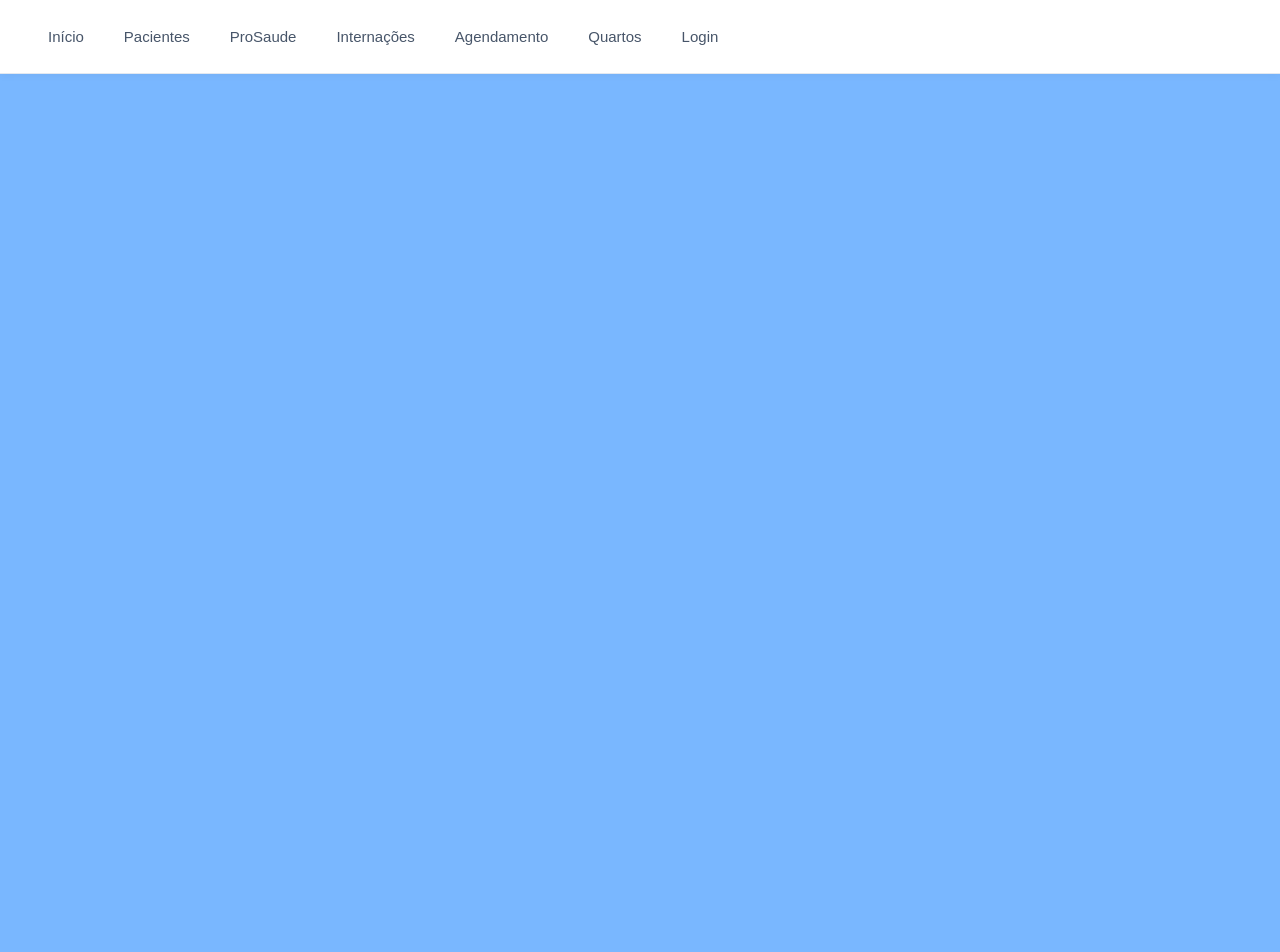
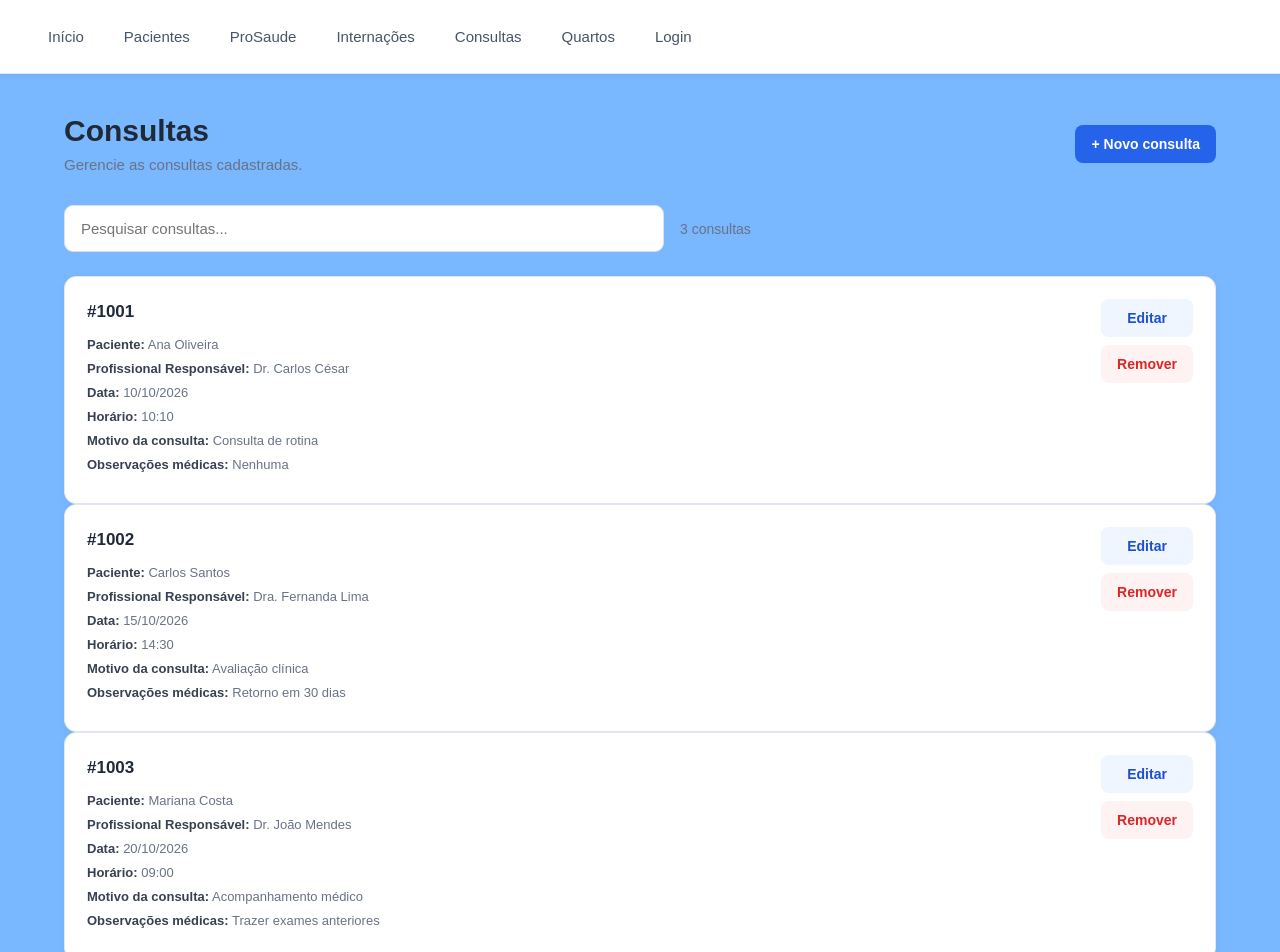
Before and after one commit to 5byp8r/TrabalhoPraticoProgModular, a React app in the folder frontend/: page /consultas in a window 1280 px wide. Shown: the top 952 px of the page. Before the commit the page ends 800 px from the top, so only its background shows below. Built offline with nearby package versions, Linux system fonts and the light colour scheme; the HTML template or start-up script is replaced by a standard one.

Commit message:
feat: página de consultas

```diff
--- a/frontend/src/App.jsx
+++ b/frontend/src/App.jsx
@@ -15,7 +15,7 @@ import Home from "./pages/home";
 import Pacientes from "./pages/pacientes";
 import ProSaude from "./pages/proSaude";
 import Internacoes from "./pages/internacoes";
-import Agendamento from "./pages/agendamento";
+import Consultas from "./pages/consultas";
 import Quartos from "./pages/quartos";
 import Login from "./pages/login";
 
@@ -29,7 +29,7 @@ function App() {
         <Link to="/pacientes">Pacientes</Link>
         <Link to="/proSaude">ProSaude</Link>
         <Link to="/internacoes">Internações</Link>
-        <Link to="/agendamento">Agendamento</Link>
+        <Link to="/consultas">Consultas</Link>
         <Link to="/quartos">Quartos</Link>
         <Link to="/login">Login</Link>
       </nav>
@@ -39,7 +39,7 @@ function App() {
         <Route path="/pacientes" element={<Pacientes />} />
         <Route path="/proSaude" element={<ProSaude />} />
         <Route path="/internacoes" element={<Internacoes />} />
-        <Route path="/agendamento" element={<Agendamento />} />
+        <Route path="/consultas" element={<Consultas />} />
         <Route path="/quartos" element={<Quartos />} />
         <Route path="/login" element={<Login />} />
       </Routes>
--- a/frontend/src/pages/agendamento.jsx
+++ /dev/null
@@ -1,9 +0,0 @@
-function Agendamento() {
-  return (
-    <div>
-      <h1>Agendamento</h1>
-    </div>
-  );
-}
-
-export default Agendamento;
--- /dev/null
+++ b/frontend/src/pages/consultas.jsx
@@ -0,0 +1,79 @@
+function Consultas() {
+  return (
+    <main className="container">
+      <header className="cabecalho">
+        <div>
+          <h1>Consultas</h1>
+          <p>Gerencie as consultas cadastradas.</p>
+        </div>
+
+        <button className="btn-novo">
+          + Novo consulta
+        </button>
+      </header>
+
+      <section className="pesquisa">
+        <input
+          type="text"
+          placeholder="Pesquisar consultas..."
+        />
+        <span>3 consultas</span>
+      </section>
+
+      <section className="lista-consultas">
+        <article className="card">
+          <div className="dados">
+            <h2>#1001</h2>
+            <p><strong>Paciente:</strong> Ana Oliveira</p>
+            <p><strong>Profissional Responsável:</strong> Dr. Carlos César</p>
+            <p><strong>Data:</strong> 10/10/2026</p>
+            <p><strong>Horário:</strong> 10:10</p>
+            <p><strong>Motivo da consulta:</strong> Consulta de rotina</p>
+            <p><strong>Observações médicas:</strong> Nenhuma</p>
+          </div>
+
+          <div className="acoes">
+            <button className="btn-editar">Editar</button>
+            <button className="btn-remover">Remover</button>
+          </div>
+        </article>
+
+        <article className="card">
+          <div className="dados">
+            <h2 className="codigo">#1002</h2>
+            <p><strong>Paciente:</strong> Carlos Santos</p>
+            <p><strong>Profissional Responsável:</strong> Dra. Fernanda Lima</p>
+            <p><strong>Data:</strong> 15/10/2026</p>
+            <p><strong>Horário:</strong> 14:30</p>
+            <p><strong>Motivo da consulta:</strong> Avaliação clínica</p>
+            <p><strong>Observações médicas:</strong> Retorno em 30 dias</p>
+          </div>
+
+          <div className="acoes">
+            <button className="btn-editar">Editar</button>
+            <button className="btn-remover">Remover</button>
+          </div>
+        </article>
+
+        <article className="card">
+          <div className="dados">
+            <h2 className="codigo">#1003</h2>
+            <p><strong>Paciente:</strong> Mariana Costa</p>
+            <p><strong>Profissional Responsável:</strong> Dr. João Mendes</p>
+            <p><strong>Data:</strong> 20/10/2026</p>
+            <p><strong>Horário:</strong> 09:00</p>
+            <p><strong>Motivo da consulta:</strong> Acompanhamento médico</p>
+            <p><strong>Observações médicas:</strong> Trazer exames anteriores</p>
+          </div>
+
+          <div className="acoes">
+            <button className="btn-editar">Editar</button>
+            <button className="btn-remover">Remover</button>
+          </div>
+        </article>
+      </section>
+    </main>
+  );
+}
+
+export default Consultas;
```
